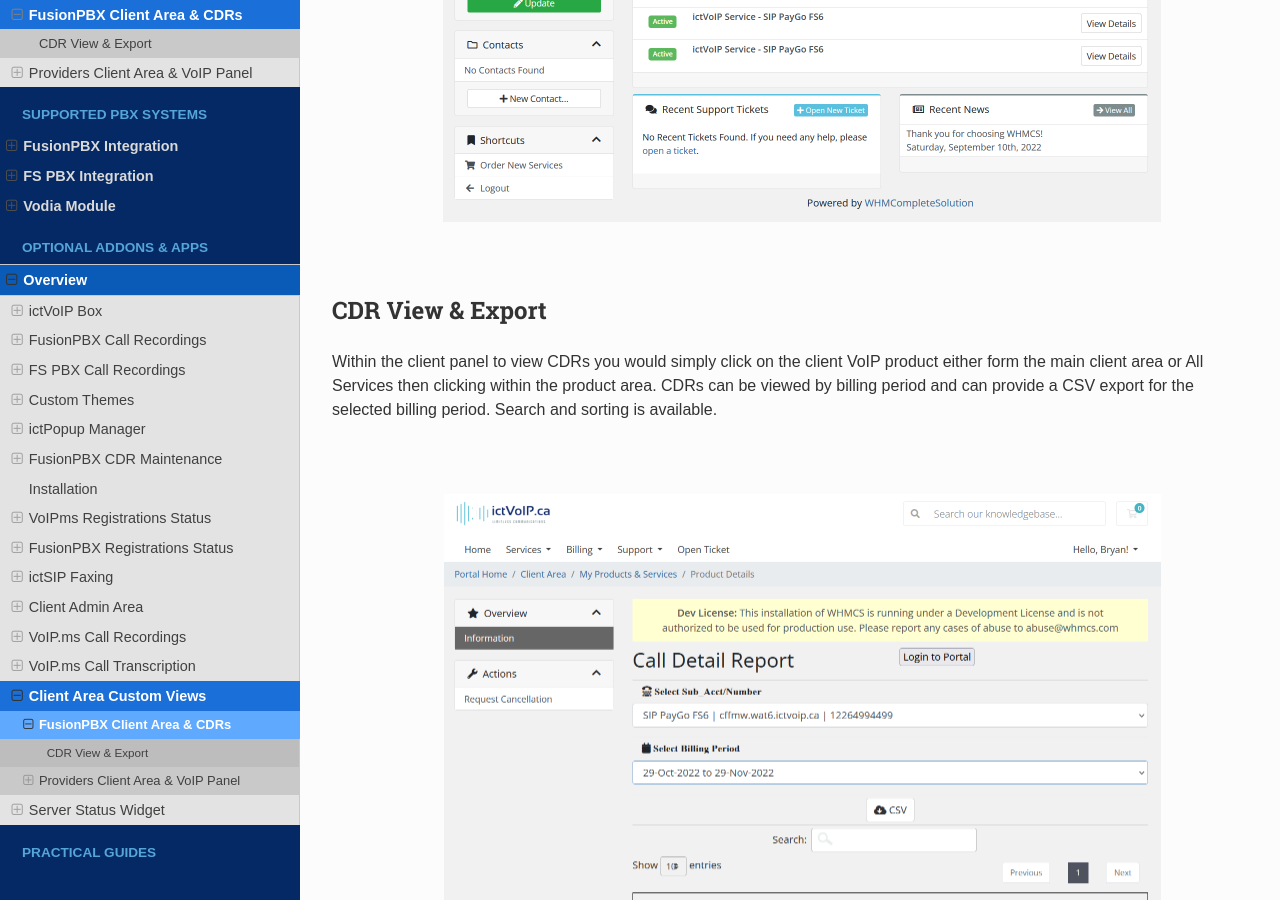
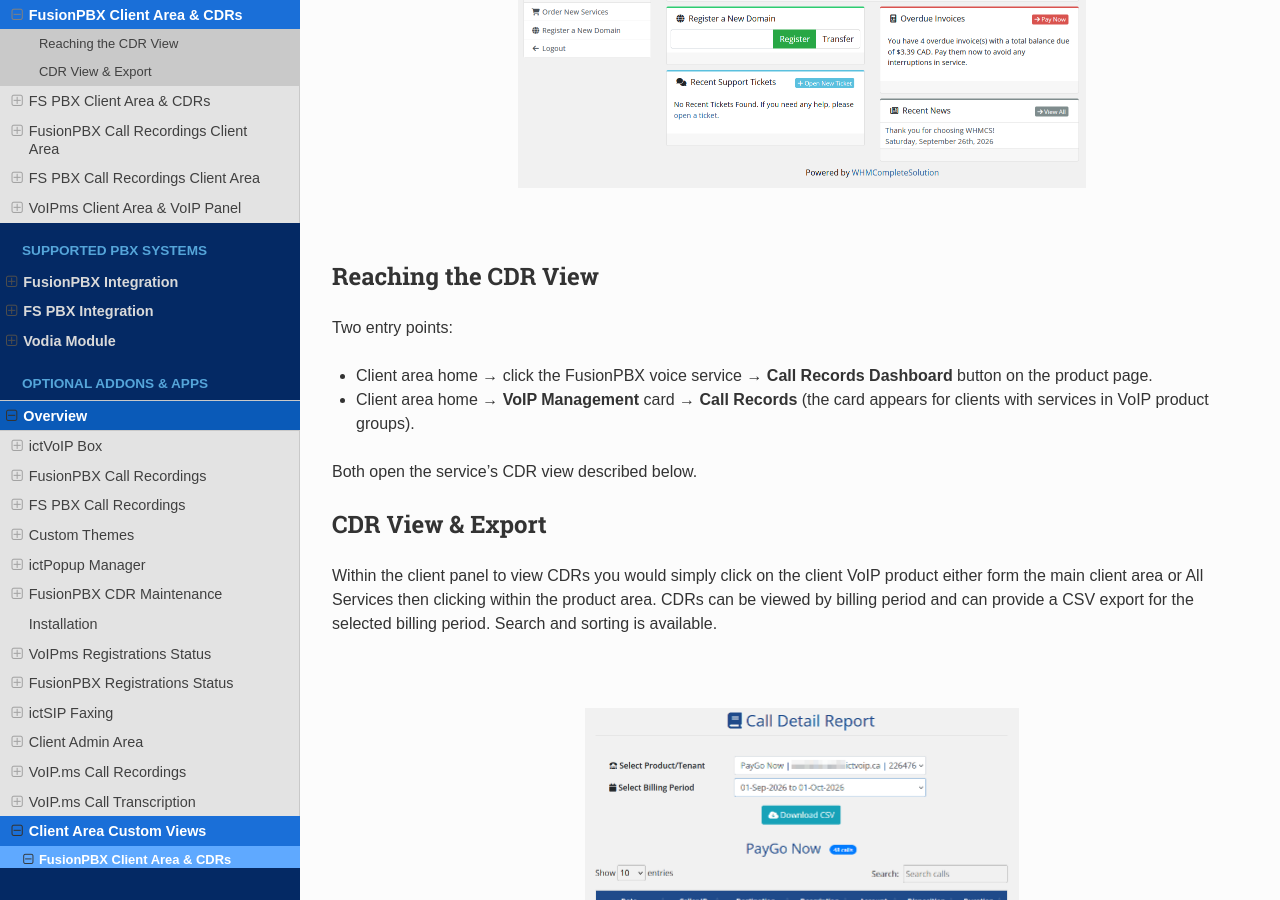
Before and after one commit to ictvoip/ictvoip-docs, a Sphinx documentation site: the page built from docs/source/clientarea/clientareafusionpbx.rst, in a window 1280 px wide and 900 px high, scrolled down 521 px. Built offline with Sphinx 7.4.7 and the Read the Docs theme 3.1.0, drawn with Linux system fonts in a browser that asks for light colours; pages that are not in the unit, such as notebooks, are missing from menus.

Commit message:
add images for client area views

```diff
--- a/docs/source/clientarea/clientarea.rst
+++ b/docs/source/clientarea/clientarea.rst
@@ -18,13 +18,19 @@ Depending on your Server Module we have custom VoIP Panels associated for each.
    WHMCS upgrades; the ``ictvoip`` child theme keeps the custom
    template overrides intact across upgrades.
 
-Client panels are documented for the two primary server module views:
+Client panels are documented for each server module view:
 
 * **FusionPBX Client Area & CDRs** — client CDRs and CSV export for FusionPBX services.
-* **Providers Client Area & VoIP Panel** — the VoIP Panel for provider-based services, including CDRs, faxing, call rates, voicemail, and caller ID blocking.
+* **FS PBX Client Area & CDRs** — client CDRs and CSV export for FS PBX services.
+* **FusionPBX Call Recordings Client Area** — the Call Recordings Dashboard for the FusionPBX recordings module.
+* **FS PBX Call Recordings Client Area** — the Call Recordings Dashboard for the FS PBX recordings module.
+* **VoIPms Client Area & VoIP Panel** — the VoIP Panel for VoIP.ms-based services, including CDRs, faxing, call rates, voicemail, and caller ID blocking.
 
 .. toctree::
   :maxdepth: 3
 
   clientareafusionpbx
+  clientareafspbx
+  clientareafusionpbxrecordings
+  clientareafspbxrecordings
   clientareaproviders
--- a/docs/source/clientarea/clientareafusionpbx.rst
+++ b/docs/source/clientarea/clientareafusionpbx.rst
@@ -6,13 +6,26 @@ Use of the FusionPBX server module provides the client to view CDRs and also dow
 
 |
 
- .. image:: ../_static/images/clientarea/Fusion_CDRS3.png
+ .. image:: ../_static/images/clientarea/new_client_area_voip.png
         :scale: 50%
         :align: center
         :alt: Adding a new Provider or PBX
 
 |
 
+
+Reaching the CDR View
+*********************
+
+Two entry points:
+
+* Client area home → click the FusionPBX voice service → **Call
+  Records Dashboard** button on the product page.
+* Client area home → **VoIP Management** card → **Call Records**
+  (the card appears for clients with services in VoIP product
+  groups).
+
+Both open the service's CDR view described below.
 
 CDR View & Export
 *********************
@@ -21,7 +34,7 @@ Within the client panel to view CDRs you would simply click on the client VoIP p
 
 |
 
- .. image:: ../_static/images/clientarea/CDRs_Client.png
+ .. image:: ../_static/images/clientarea/fusionpbx_calldetailreport.png
         :scale: 50%
         :align: center
         :alt: Adding a new Provider or PBX
--- a/docs/source/clientarea/clientareaproviders.rst
+++ b/docs/source/clientarea/clientareaproviders.rst
@@ -1,5 +1,5 @@
 ***********************************
-Providers Client Area & VoIP Panel
+VoIPms Client Area & VoIP Panel
 ***********************************
 
 Use of the Providers Server module allows for VoIP Panel views for view CDRs and also download a CSV of the CDRs for a particular billing period, VoIP Management for, Fax Panel for listing faxes and attachment assigning emails and Send Fax, Voicemail Panel, Caller ID Blocking and more.
```
Also changed, not shown: docs/source/clientarea/clientareafspbx.rst (added, +53 -0 lines), docs/source/clientarea/clientareafspbxrecordings.rst (added, +73 -0 lines), docs/source/clientarea/clientareafusionpbxrecordings.rst (added, +70 -0 lines), docs/source/_static/images/clientarea/fspbx_calldetailreport.png (added), docs/source/_static/images/clientarea/fspbx_callrecordings_player.png (added), docs/source/_static/images/clientarea/fspbx_callrecordings_view.png (added), docs/source/_static/images/clientarea/fusionpbx_calldetailreport.png (added), docs/source/_static/images/clientarea/fusionpbx_callrecordings_player.png (added), docs/source/_static/images/clientarea/fusionpbx_callrecordings_view.png (added), docs/source/_static/images/clientarea/new_client_area_voip.png (added).
